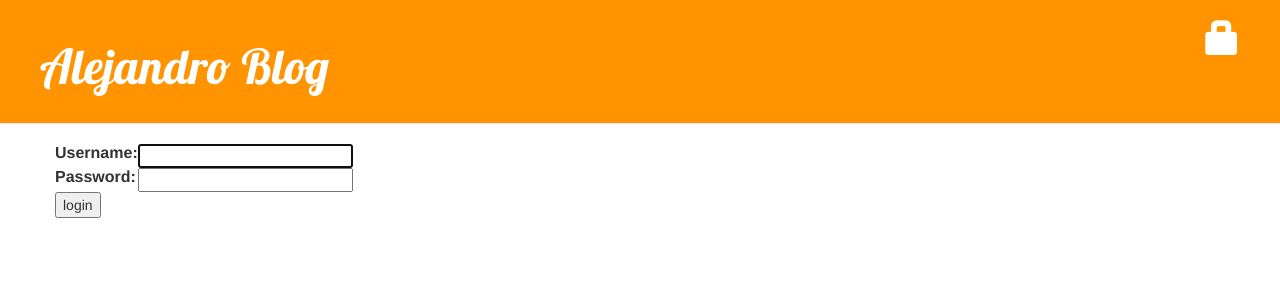
After one commit to AlxGeek/blog-django, a Django app: page /accounts/login/ in a window 1280 px wide. The commit adds this page. Shown: the top 300 px of the page. Run offline with Django 3.2, Linux system fonts and the light colour scheme; some libraries are stand-ins or nearby versions.

Commit message:
Added login/logout and option to edit posts.

```diff
--- a/blog/templates/blog/base.html
+++ b/blog/templates/blog/base.html
@@ -12,11 +12,22 @@
 
 <body>
     <div class="page-header">
+
+        {% if user.is_authenticated %}
         <a href="{% url 'post_new' %}" class="top-menu">
             <span class="glyphicon glyphicon-plus"></span>
         </a>
+        <a href="{% url 'post_draft_list' %}" class="top-menu">
+            <span class="glyphicon glyphicon-edit"></span>
+        </a>
+        <p class="top-menu">Hello {{ user.username }} <small>(<a href="{% url 'logout' %}">Log out</a>)</small></p>
+        {% else %}
+        <a href="{% url 'login' %}" class="top-menu">
+            <span class="glyphicon glyphicon-lock"></span>
+        </a>
+        {% endif %}
         <h1>
-            <a href="">Alejandro Blog</a>
+            <a href="{% url 'post_list' %}">Alejandro Blog</a>
         </h1>
     </div>
 
--- /dev/null
+++ b/blog/templates/registration/login.html
@@ -0,0 +1,24 @@
+{% extends "blog/base.html" %}
+
+{% block content %}
+{% if form.errors %}
+<p>Your username and password didn't match. Please try again.</p>
+{% endif %}
+
+<form method="post" action="{% url 'login' %}">
+    {% csrf_token %}
+    <table>
+        <tr>
+            <td>{{ form.username.label_tag }}</td>
+            <td>{{ form.username }}</td>
+        </tr>
+        <tr>
+            <td>{{ form.password.label_tag }}</td>
+            <td>{{ form.password }}</td>
+        </tr>
+    </table>
+
+    <input type="submit" value="login" />
+    <input type="hidden" name="next" value="{{ next }}" />
+</form>
+{% endblock %}
--- a/blog/urls.py
+++ b/blog/urls.py
@@ -3,10 +3,13 @@ from django.urls import path
 from . import views
 
 urlpatterns = [
-    path('', views.post_list),
+    path('', views.post_list, name = 'post_list'),
     path('post/<int:pk>/', views.post_detail, name='post_detail'),
-    path('post/new/', views.post_new, name = 'post_new'),
+    path('post/new/', views.post_new, name='post_new'),
     path('post/<int:pk>/edit/', views.post_edit, name='post_edit'),
+    path('drafts/', views.post_draft_list, name='post_draft_list'),
+    path('post/<int:pk>/publish/', views.post_publish, name='post_publish'),
+    path('post/<int:pk>/remove/', views.post_remove, name='post_remove'),
     #url('', views.post_list),
     #url(r'^post/(?P<pk>[0-9]+)/$', views.post_detail, name='post_detail'),
 ]
--- a/proyecto/settings.py
+++ b/proyecto/settings.py
@@ -120,3 +120,5 @@ USE_TZ = True
 
 STATIC_URL = '/static/'
 STATIC_ROOT = os.path.join(BASE_DIR, 'static')
+
+LOGIN_REDIRECT_URL = '/'
--- a/proyecto/urls.py
+++ b/proyecto/urls.py
@@ -16,7 +16,11 @@ Including another URLconf
 from django.contrib import admin
 from django.urls import path, include
 
+from django.contrib.auth import views
+
 urlpatterns = [
     path('admin/', admin.site.urls),
+    path('accounts/login/', views.login, name='login'),
+    path('accounts/logout/', views.logout, name = 'logout', kwargs={'next_page': '/'}),
     path('', include('blog.urls')),
 ]
```
Also changed, not shown: blog/templates/blog/post_detail.html (+10 -4 lines), blog/templates/blog/post_draft_list.html (added, +11 -0 lines), blog/views.py (+20 -1 lines).
